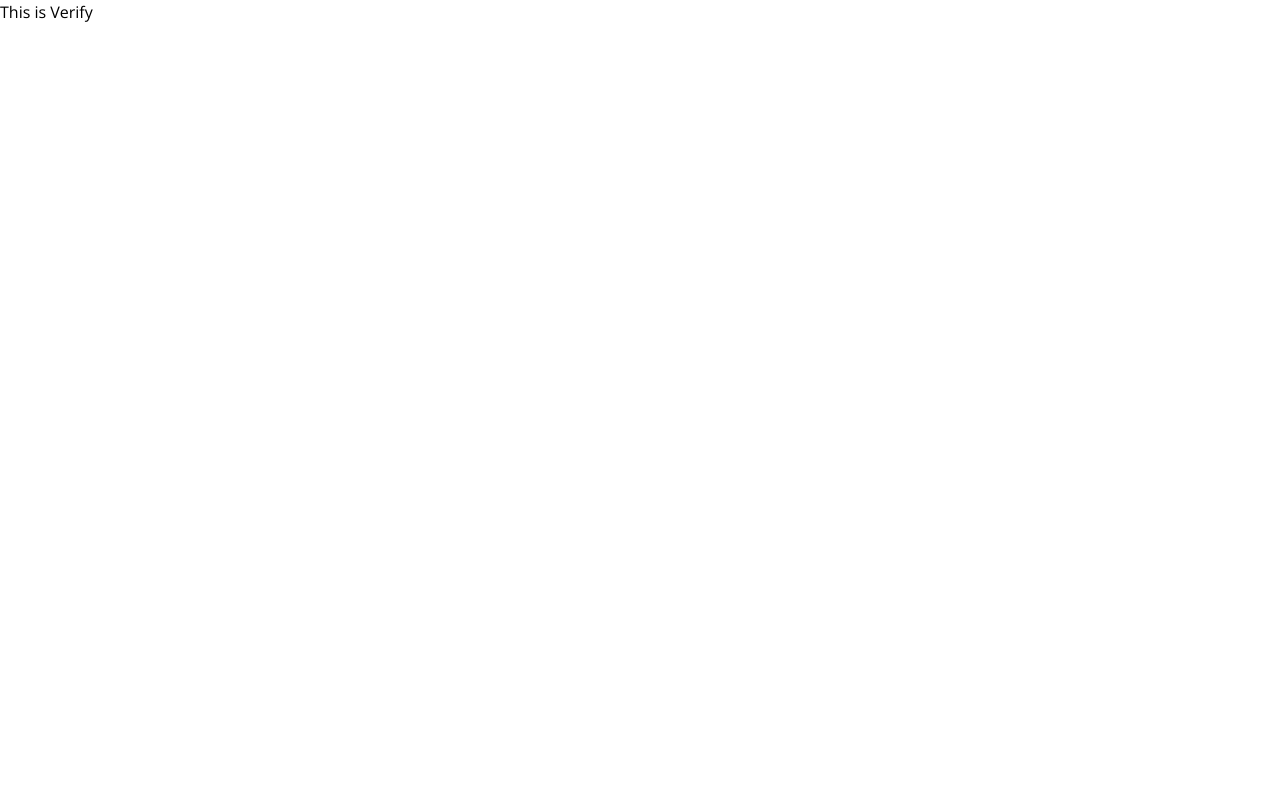
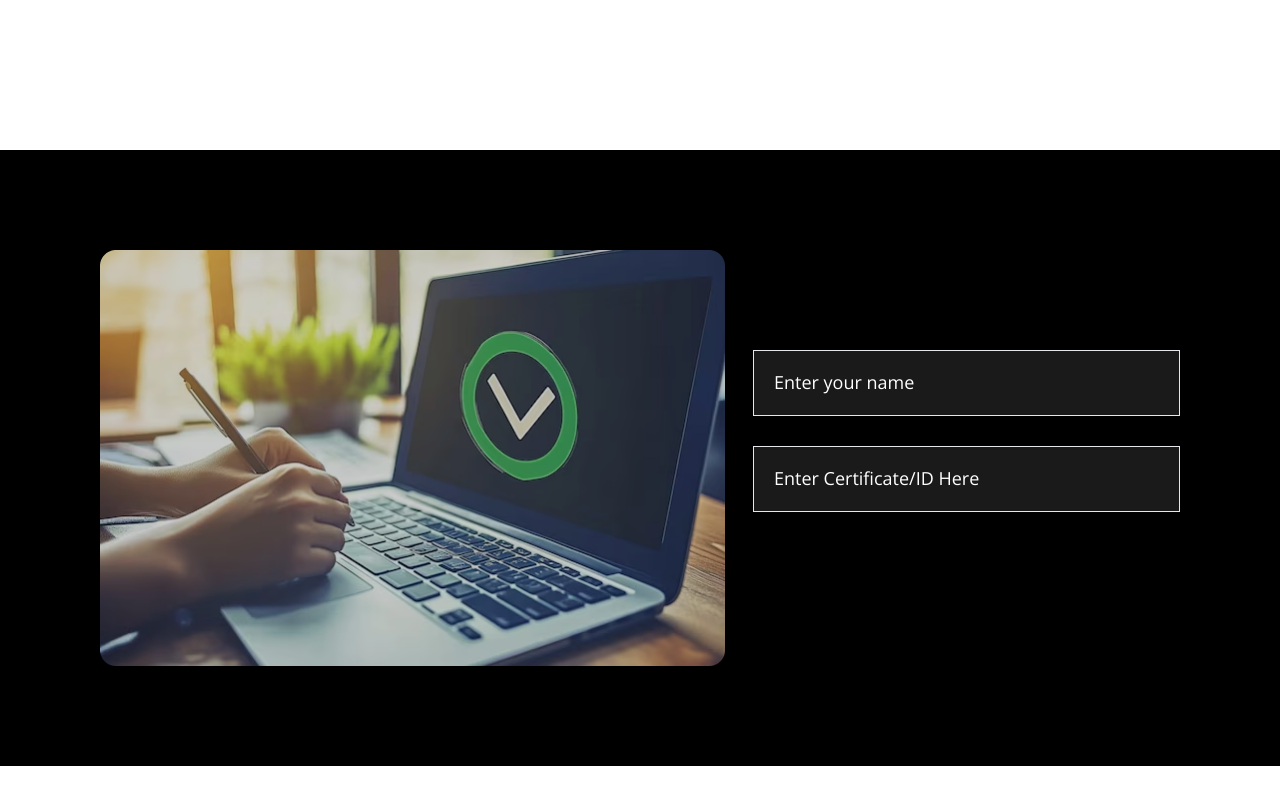
Before and after one commit to mahejabinmou/Eduden-Final, a React (Vite) app: page /verify in a window 1280 px wide. Built offline with nearby package versions, Linux system fonts and the light colour scheme.

Commit message:
add verify page form section

```diff
--- a/src/ClientSide/Shared/Slider/Slider.jsx
+++ b/src/ClientSide/Shared/Slider/Slider.jsx
@@ -14,19 +14,20 @@ const Slider = () => {
     }
     const handleMouseLeave = () => {
         setIsHover("")
+        console.log("leave")
     }
+    console.log(isHover)
     return (
-        <div className="upCmnCrs">
+        <div className="upCmnCrs" onMouseLeave={handleMouseLeave}>
             <Swiper
                 slidesPerView={3}
                 spaceBetween={26}
-                // autoplay={{
-                //     delay: 3000, // 3 seconds delay between slides
-                //     disableOnInteraction: false, // Continue autoplay after user interaction
-                // }}
-                // loop={true}
+                autoplay={{
+                    delay: 3000,
+                    disableOnInteraction: false, //
+                }}
+                loop={true}
                 breakpoints={{
-                    // Define breakpoints for responsive design
                     1620: {
                         slidesPerView: 4,
                         spaceBetween: 26,
--- a/src/ClientSide/Verify/Verify.jsx
+++ b/src/ClientSide/Verify/Verify.jsx
@@ -1,9 +1,11 @@
+import VerifyForm from "../../components/Verify/VerifyForm"
+
 const Verify = () => {
-  return (
-    <div>
-      <h1>This is Verify</h1>
-    </div>
-  );
-};
+    return (
+        <div className="mt-[150px] sectionPadding bg-black">
+            <VerifyForm />
+        </div>
+    )
+}
 
-export default Verify;
+export default Verify
--- /dev/null
+++ b/src/components/Verify/VerifyForm.jsx
@@ -0,0 +1,42 @@
+import { verifyImg } from "../../constant/images"
+
+const VerifyForm = () => {
+    return (
+        <div className="flex items-center justify-between gap-7">
+            <div>
+                <img
+                    src={verifyImg}
+                    alt="verify image"
+                    width={625}
+                    className="max-w-[625px]"
+                />
+            </div>
+            <div className="max-w-[656px] w-full">
+                <form className="flex flex-col w-full gap-[30px]">
+                    <input
+                        type="text"
+                        placeholder="Enter your name"
+                        className="p-5
+                        border border-[rgba(255, 255, 255, 0.20)]
+                        outline-none
+                        w-full
+                        placeholder:text-[18px] placeholder:text-white
+                        bg-[#1A1A1A]
+                        "
+                    />
+                    <input
+                        type="text"
+                        placeholder="Enter Certificate/ID Here"
+                        className="p-5 outline-none border border-[rgba(255, 255, 255, 0.20)]
+                        w-full
+                         placeholder:text-[18px] placeholder:text-white
+                         bg-[#1A1A1A]"
+                    />
+                    <button>Verify</button>
+                </form>
+            </div>
+        </div>
+    )
+}
+
+export default VerifyForm
--- a/src/components/WhatsNew/UpComingCrsDetails.jsx
+++ b/src/components/WhatsNew/UpComingCrsDetails.jsx
@@ -1,18 +1,4 @@
-// id: number;
-// : string;
-// price: string;
-// title: string;
-// rating: number;
-// image: string;
-// hoverBgColor: string;
-// description: string;
-// details: {
-//     students: number;
-//     duration: string;
-// };
-// img: any;
-// button?: undefined;
-// } | {        */
+/* eslint-disable react/prop-types */
 
 import { CiStar } from "react-icons/ci"
 import { FaStar } from "react-icons/fa"
@@ -22,7 +8,7 @@ import CardFotter from "./CardFotter"
 
 const UpComingCrsDetails = ({ title, rating, price, crsDetails, category }) => {
     return (
-        <div className="px-[25px] text-left">
+        <div className="px-[25px] text-left h-full">
             <div className="flex items-center justify-between mt-[35px]">
                 <h4 className="text-[#A8FF57] rounded-[50px] bg-[#010101] px-[9px] py-[5px]">
                     {category}
@@ -45,7 +31,7 @@ const UpComingCrsDetails = ({ title, rating, price, crsDetails, category }) => {
                 {title}
             </div>
             <div className="mt-[10px]">
-                <p className="text-[#010101] text-[14px] font-sans">
+                <p className="text-[#010101] text-[14px] font-sans leading-[24px ]">
                     {crsDetails}
                 </p>
             </div>
--- a/src/components/WhatsNew/UpcomingCourses.jsx
+++ b/src/components/WhatsNew/UpcomingCourses.jsx
@@ -10,7 +10,7 @@ const UpcomingCourses = () => {
                     Upcoming Coursesx
                 </h3>
             </div>
-            <div className="mt-[75px] text-white h-[650px]">
+            <div className="mt-[75px] text-white h-[680px]">
                 <Slider />
             </div>
         </div>
--- a/src/constant/images.js
+++ b/src/constant/images.js
@@ -9,6 +9,7 @@ import webinarImg3 from "/assets/images/freewebnier/img3.png"
 import webinarImg4 from "/assets/images/freewebnier/img4.png"
 import webinarImg5 from "/assets/images/freewebnier/img5.png"
 import webinarImg6 from "/assets/images/freewebnier/img6.png"
+import verifyImg from "/assets/images/verify/verifyImg.png"
 
 export {
     upCmnPic1,
@@ -21,4 +22,5 @@ export {
     webinarImg4,
     webinarImg5,
     webinarImg6,
+    verifyImg,
 }
```
Also changed, not shown: public/assets/images/verify/verifyImg.png (added).
